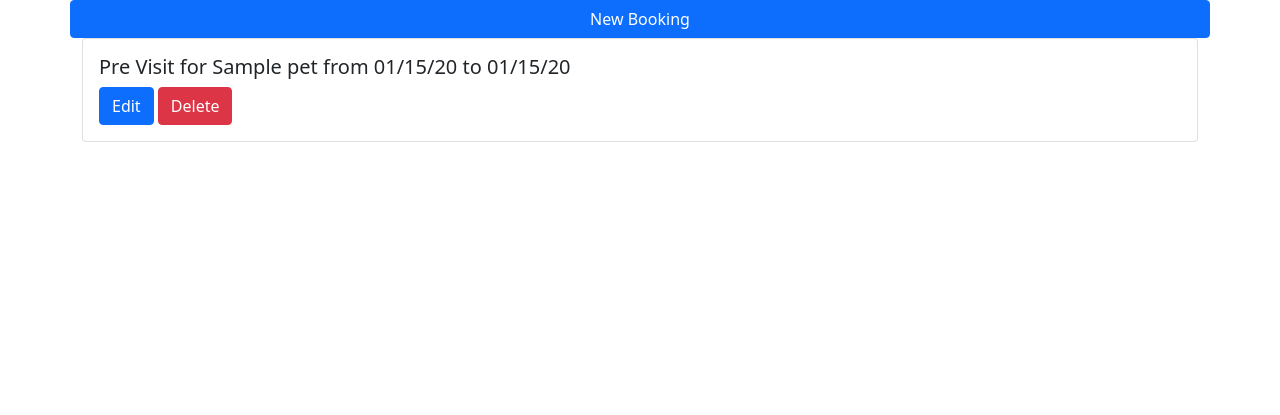
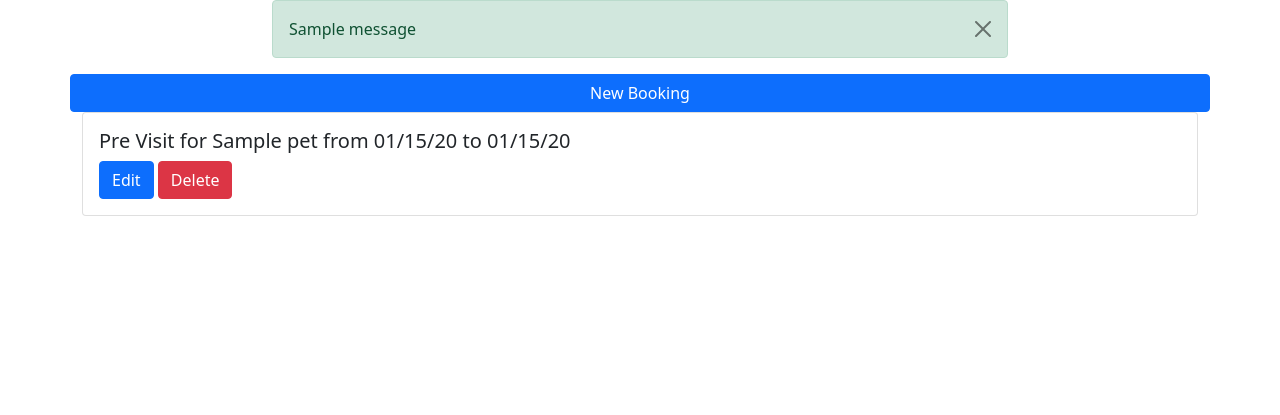
Before and after one commit to ilaria-barletta/pawcation, a Django app: page /bookings in a window 1280 px wide. Shown: the part 56-471 px from the top of the page. Run offline with Django 4.2, Linux system fonts and the light colour scheme; a user stored in the database is signed in; tables that the repository leaves empty hold one stand-in row (values such as "Sample post"); one stand-in notice (Sample message) is shown; some libraries are stand-ins or nearby versions.

Commit message:
add messages settings and html

```diff
--- a/templates/base.html
+++ b/templates/base.html
@@ -72,6 +72,20 @@
         </div>
     </nav>
 
+    <!-- Taken from Code Institute -->
+    <div class="container">
+        <div class="row">
+            <div class="col-md-8 offset-md-2">
+                {% for message in messages %}
+                <div class="alert {{ message.tags }} alert-dismissible fade show" id="msg" role="alert">
+                    {{ message | safe }}
+                    <button type="button" class="btn-close" data-bs-dismiss="alert" aria-label="Close"></button>
+                </div>
+                {% endfor %}
+            </div>
+        </div>
+    </div>
+
     <main class="flex-shrink-0 main-bg">
         {% block content %}
         <!-- Content Goes here -->
```
Also changed, not shown: pawcation/settings.py (+10 -0 lines).
